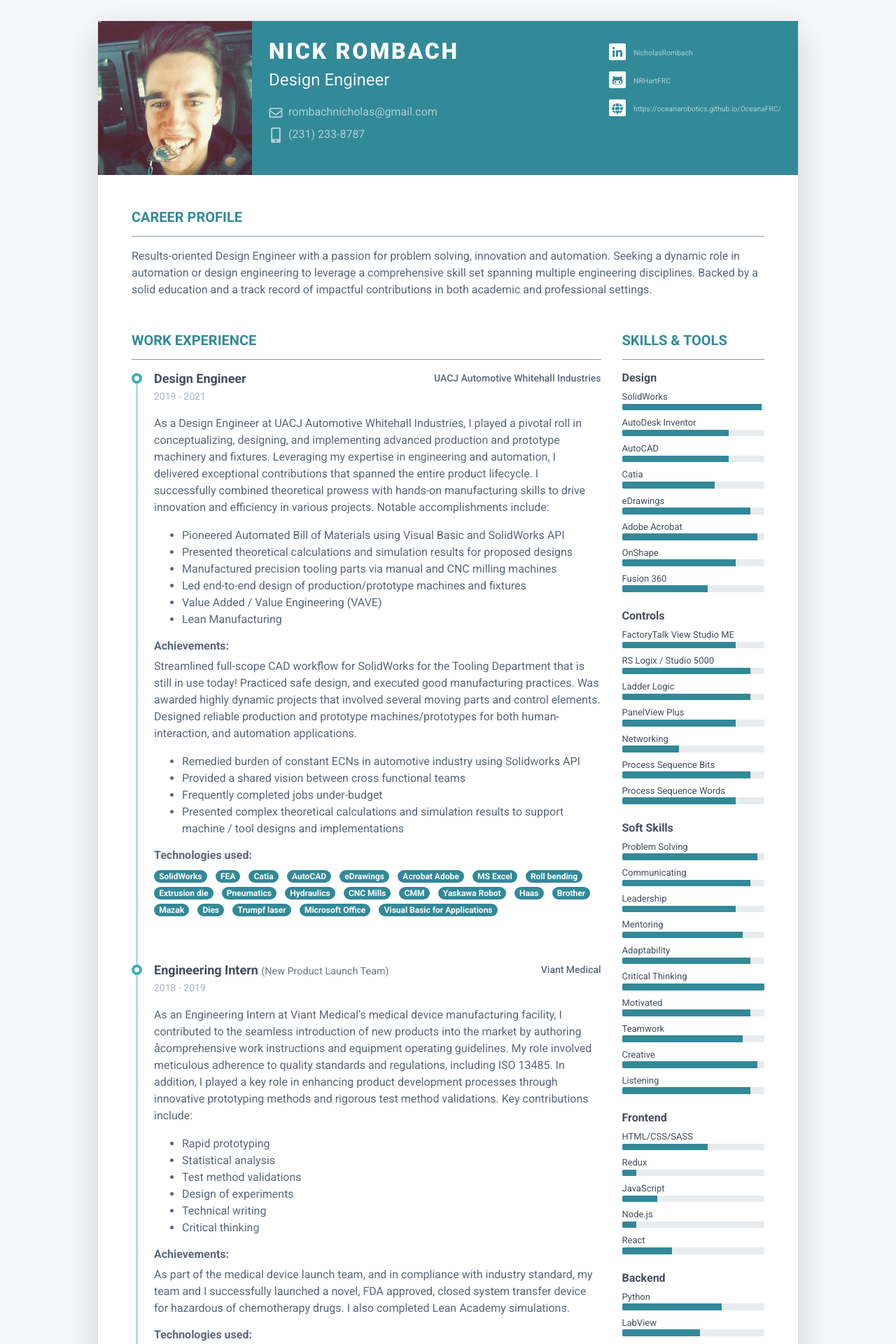
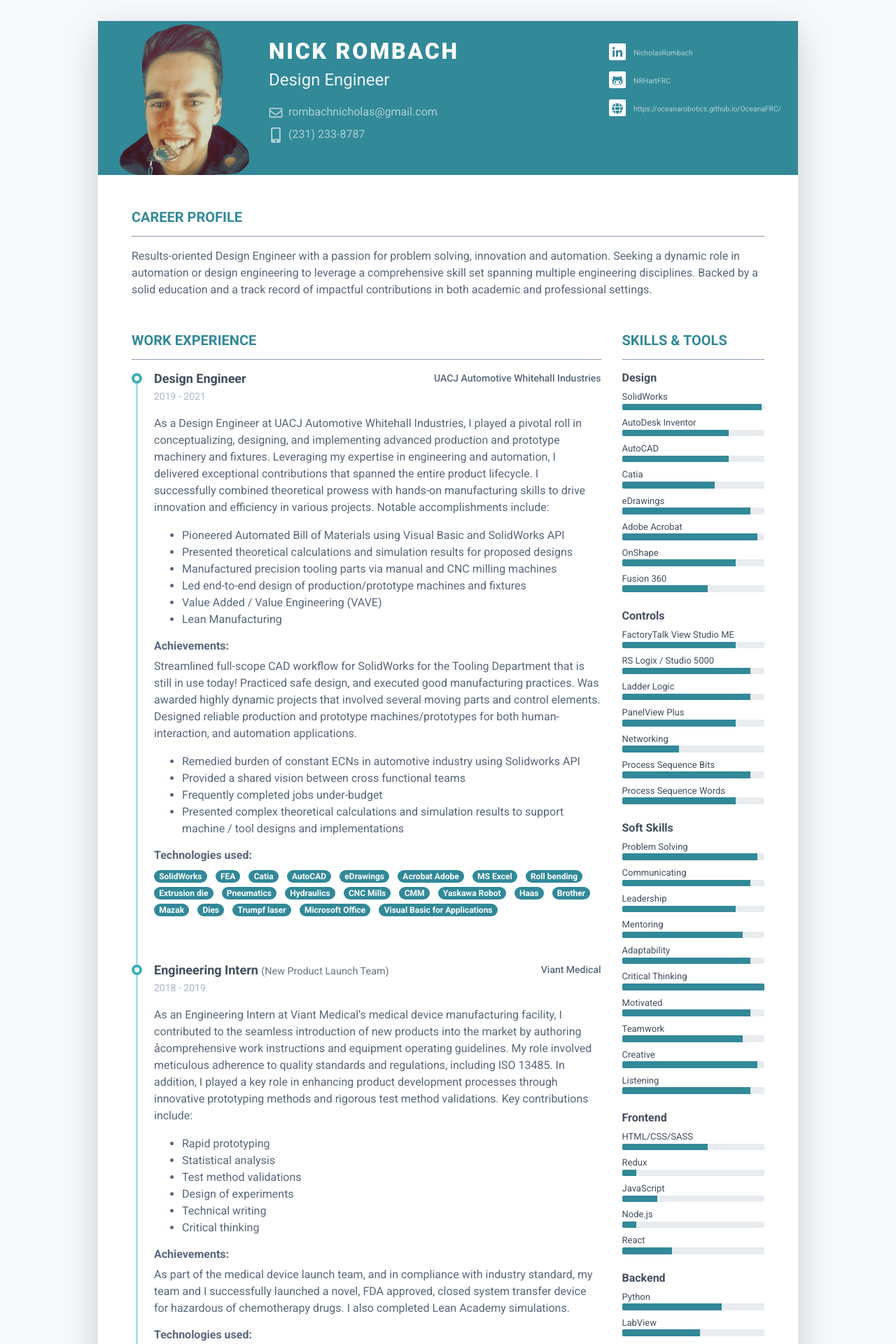
Before and after one commit to NRHartFRC/resume, a Jekyll site: the page built from index.markdown, in a window 1280 px wide. Shown: the top 1920 px of the page at 70% size. Built offline with Jekyll 4.4.1, drawn with Linux system fonts in a browser that asks for light colours; nearby versions of some CDN libraries.

Commit message:
photoshoot

```diff
--- a/_data/data.yml
+++ b/_data/data.yml
@@ -4,7 +4,7 @@
 
 header:
   # Profile information
-  avatar: CoachMentorNR.jpg #place a 100x100 picture inside /assets/images/ folder and provide the name of the file below
+  avatar: CoachMentorNR.png #place a 100x100 picture inside /assets/images/ folder and provide the name of the file below
   email: rombachnicholas@gmail.com
   phone: (231) 233-8787
   website: https://oceanarobotics.github.io/OceanaFRC/
```
Also changed, not shown: assets/images/CoachMentorNR.jpg (deleted), assets/images/CoachMentorNR.png (added), assets/images/NRProfile.jpg (deleted), assets/images/profile.jpg (deleted), 10 other files.
